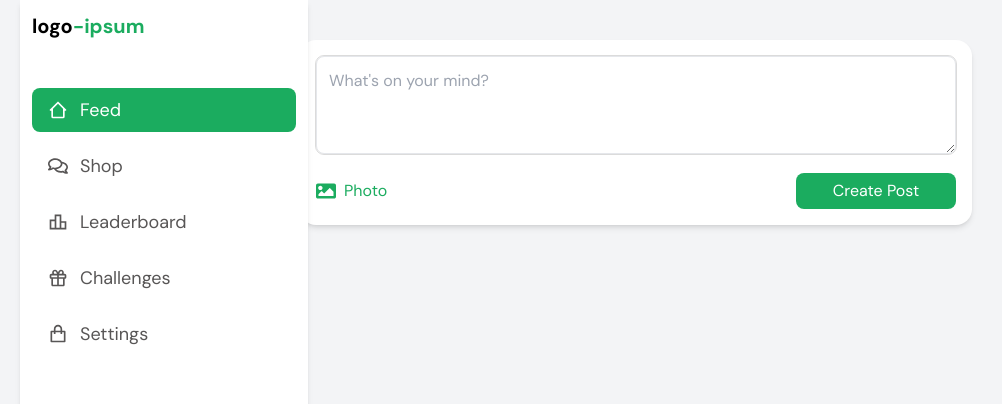
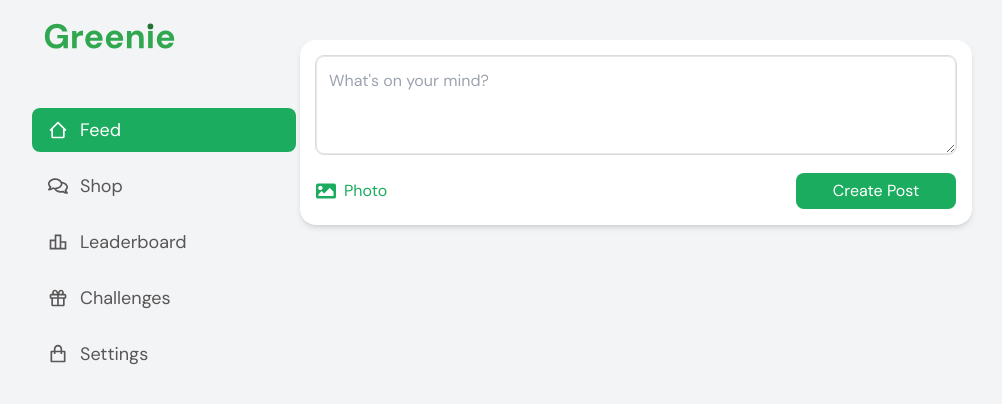
Before and after one commit to dizzpy/Greenie-Web, a React (Vite) app: page /feed in a window 1280 px wide. Shown: the top 404 px of the page, without its empty margins (4-1006 px from the left). Built offline with nearby package versions, Linux system fonts and the light colour scheme.

Commit message:
feat(logo): Added logo to feed page

```diff
--- a/src/feed/components/SlideBar.jsx
+++ b/src/feed/components/SlideBar.jsx
@@ -6,13 +6,14 @@ import { MdOutlineLeaderboard } from 'react-icons/md';
 import { RiShoppingBagLine, RiSettings3Line } from 'react-icons/ri';
 import { BiGift, BiHomeAlt2 } from 'react-icons/bi';
 import SlideBarItems from './SlideBarItems';
+import logo from '../../assets/icons/greenlogo.svg';
 
 const SlideBar = () => {
   return (
-    <div className="bg-white h-screen w-72 p-3 shadow-md fixed left-6 top-0 flex flex-col">
+    <div className=" h-screen w-72 p-3 fixed left-6 top-0 flex flex-col">
       {/* Logo */}
       <div className="text-xl font-bold text-primary-green">
-        <span className="text-black">logo</span>-ipsum
+        <img src={logo} alt="Logo" className="h-12 w-auto" />
       </div>
 
       {/* Navigation Items */}
```
Also changed, not shown: src/assets/icons/greenlogo.svg (added).
